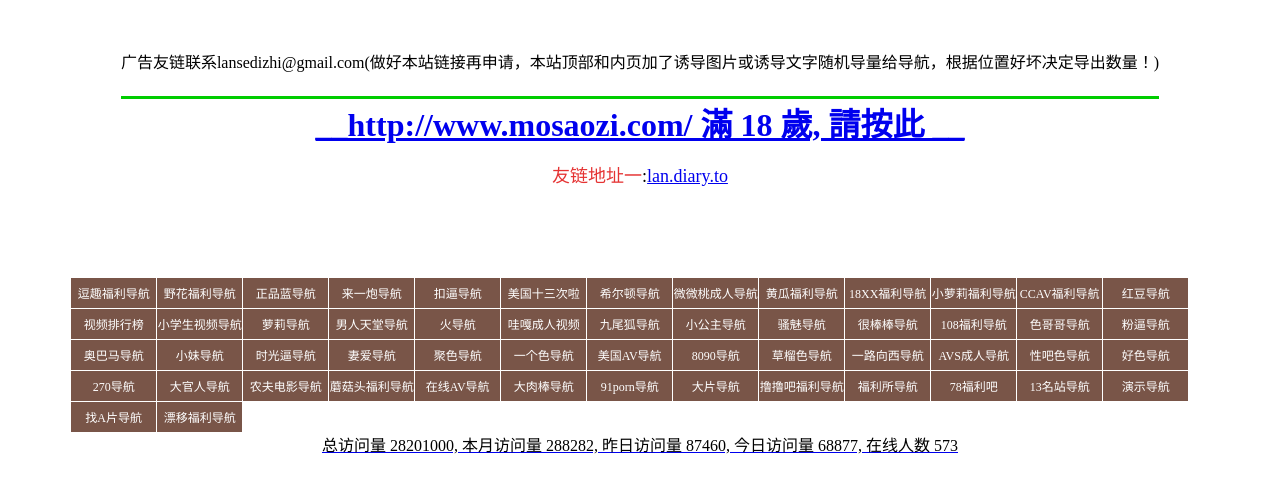
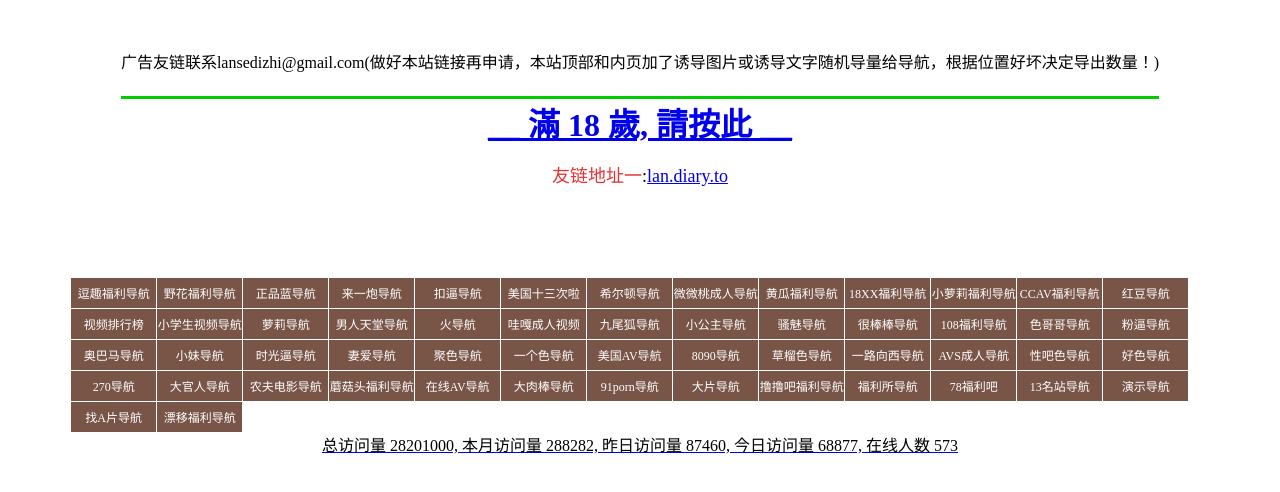
Before and after one commit to landaohang/landaohang.github.com, a plain HTML site: page index.html in a window 1280 px wide. Drawn offline with Linux system fonts and the light colour scheme.

Commit message:
Update index.html

```diff
--- a/index.html
+++ b/index.html
@@ -34,7 +34,7 @@ catch(err)
     <td height="80">
 <p style="text-align:center;">
 
-	<span><span style="font-size:32px;"><b><span><a href="http://www.mosaozi.com/">__http://www.mosaozi.com/ 滿 18 歲, 請按此 __</a></span></b></span></span>
+	<span><span style="font-size:32px;"><b><span><a href="http://www.mosaozi.com/">__ 滿 18 歲, 請按此 __</a></span></b></span></span>
 </p>
 
    <p style="text-align:center;">
```
